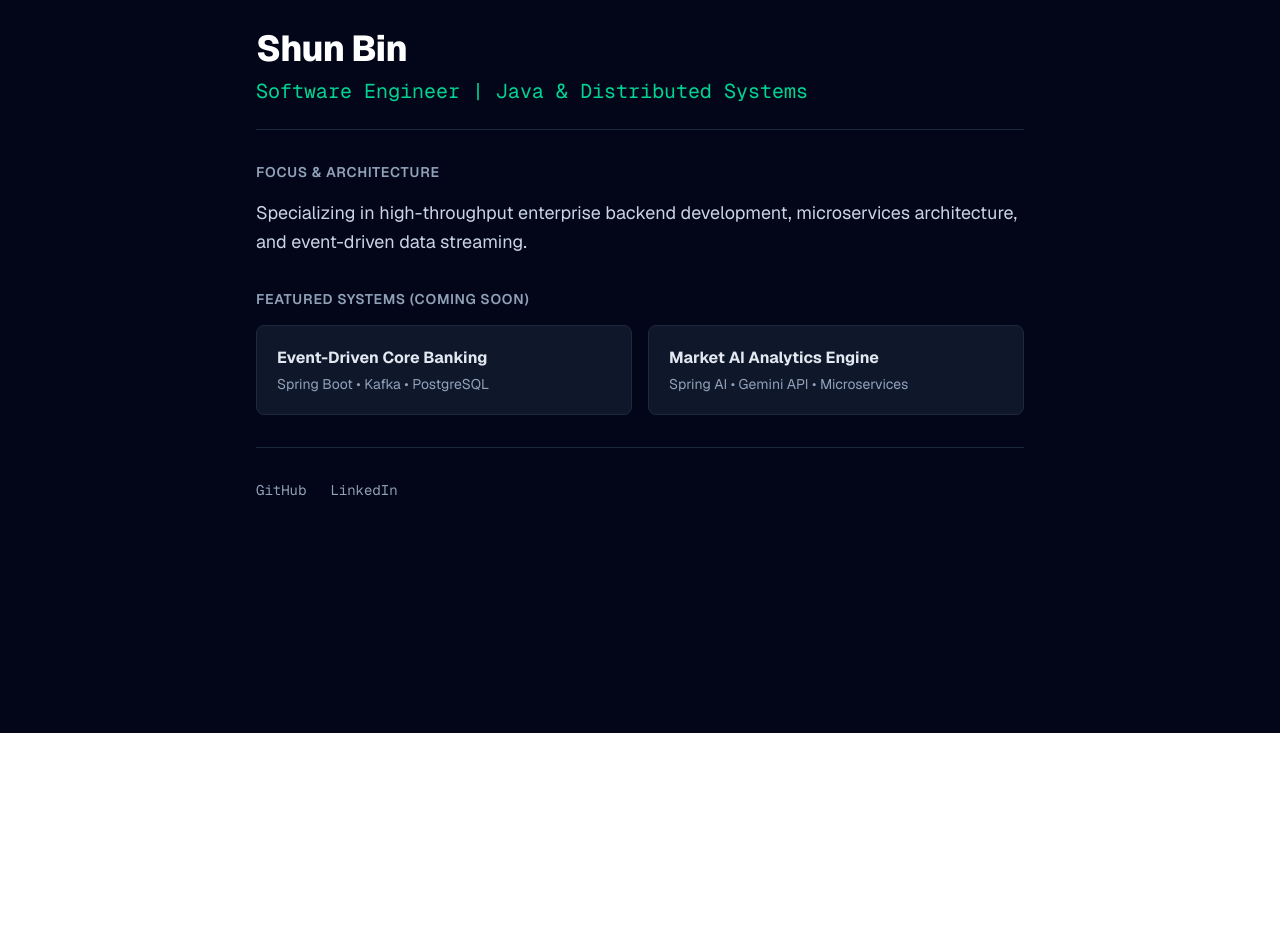
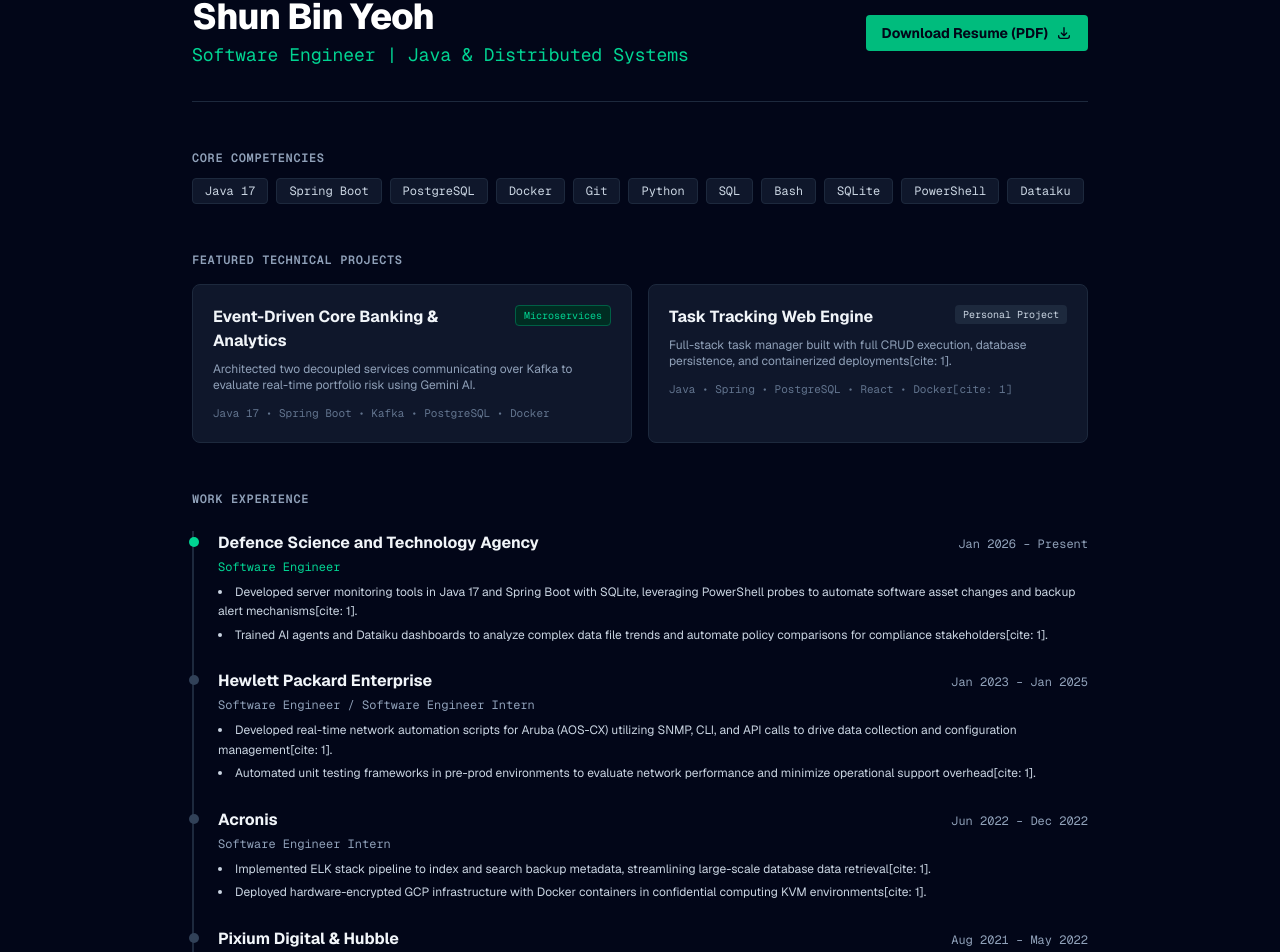
Before and after one commit to yshunbin/shunb-in, a Next.js app: page / in a window 1280 px wide. Shown: the part 67-1019 px from the top of the page. Before the commit the page ends 800 px from the top, so only its background shows below. Built offline with nearby package versions, Linux system fonts and the light colour scheme.

Commit message:
feat: added resume content and PDF download link

```diff
--- a/src/app/page.tsx
+++ b/src/app/page.tsx
@@ -1,42 +1,160 @@
 export default function Home() {
   return (
-    <main className="min-h-screen bg-slate-950 text-slate-100 flex flex-col justify-between p-8 md:p-24 font-sans">
-      <div className="max-w-3xl mx-auto w-full space-y-8">
+    <main className="min-h-screen bg-slate-950 text-slate-100 flex flex-col justify-between p-6 md:p-16 font-sans">
+      <div className="max-w-4xl mx-auto w-full space-y-12">
 
         {/* Header */}
-        <header className="space-y-2 border-b border-slate-800 pb-6">
-          <h1 className="text-4xl font-extrabold tracking-tight text-white">Shun Bin</h1>
-          <p className="text-xl text-emerald-400 font-mono">Software Engineer | Java & Distributed Systems</p>
+        <header className="flex flex-col md:flex-row justify-between items-start md:items-center gap-4 border-b border-slate-800 pb-8">
+          <div>
+            <h1 className="text-4xl font-extrabold tracking-tight text-white">Shun Bin Yeoh</h1>
+            <p className="text-lg text-emerald-400 font-mono mt-1">Software Engineer | Java & Distributed Systems</p>
+          </div>
+          <a
+            href="/resume.pdf"
+            target="_blank"
+            rel="noopener noreferrer"
+            className="inline-flex items-center gap-2 bg-emerald-500 hover:bg-emerald-600 text-slate-950 font-bold px-4 py-2 rounded transition text-sm"
+          >
+            <span>Download Resume (PDF)</span>
+            <svg className="w-4 h-4" fill="none" stroke="currentColor" viewBox="0 0 24 24"><path strokeLinecap="round" strokeLinejoin="round" strokeWidth="2" d="M4 16v1a3 3 0 003 3h10a3 3 0 003-3v-1m-4-4l-4 4m0 0l-4-4m4 4V4"></path></svg>
+          </a>
         </header>
 
-        {/* Bio / Focus */}
-        <section className="space-y-4">
-          <h2 className="text-sm font-semibold tracking-wider text-slate-400 uppercase">Focus & Architecture</h2>
-          <p className="text-slate-300 leading-relaxed text-lg">
-            Specializing in high-throughput enterprise backend development, microservices architecture, and event-driven data streaming.
-          </p>
+        {/* Core Technical Skills */}
+        <section className="space-y-3">
+          <h2 className="text-xs font-semibold tracking-wider text-slate-400 uppercase font-mono">Core Competencies</h2>
+          <div className="flex flex-wrap gap-2 text-xs font-mono">
+            {["Java 17", "Spring Boot", "PostgreSQL", "Docker", "Git", "Python", "SQL", "Bash", "SQLite", "PowerShell", "Dataiku"].map((skill) => (
+              <span key={skill} className="bg-slate-900 border border-slate-800 text-slate-300 px-3 py-1 rounded">
+                {skill}
+              </span>
+            ))}
+          </div>
         </section>
 
-        {/* Placeholder Projects Section */}
+        {/* Featured Systems / Projects */}
         <section className="space-y-4">
-          <h2 className="text-sm font-semibold tracking-wider text-slate-400 uppercase">Featured Systems (Coming Soon)</h2>
+          <h2 className="text-xs font-semibold tracking-wider text-slate-400 uppercase font-mono">Featured Technical Projects</h2>
           <div className="grid grid-cols-1 md:grid-cols-2 gap-4">
-            <div className="p-5 rounded-lg bg-slate-900 border border-slate-800 hover:border-slate-700 transition">
-              <h3 className="font-bold text-slate-200">Event-Driven Core Banking</h3>
-              <p className="text-sm text-slate-400 mt-1">Spring Boot • Kafka • PostgreSQL</p>
+
+            <div className="p-5 rounded-lg bg-slate-900 border border-slate-800 hover:border-slate-700 transition space-y-2">
+              <div className="flex justify-between items-start">
+                <h3 className="font-bold text-slate-100">Event-Driven Core Banking & Analytics</h3>
+                <span className="text-[10px] font-mono bg-emerald-950 text-emerald-400 px-2 py-0.5 rounded border border-emerald-800">
+                  Microservices
+                </span>
+              </div>
+              <p className="text-xs text-slate-400">
+                Architected two decoupled services communicating over Kafka to evaluate real-time portfolio risk using Gemini AI.
+              </p>
+              <div className="text-[11px] font-mono text-slate-500 pt-1">
+                Java 17 • Spring Boot • Kafka • PostgreSQL • Docker
+              </div>
             </div>
-            <div className="p-5 rounded-lg bg-slate-900 border border-slate-800 hover:border-slate-700 transition">
-              <h3 className="font-bold text-slate-200">Market AI Analytics Engine</h3>
-              <p className="text-sm text-slate-400 mt-1">Spring AI • Gemini API • Microservices</p>
+
+            <div className="p-5 rounded-lg bg-slate-900 border border-slate-800 hover:border-slate-700 transition space-y-2">
+              <div className="flex justify-between items-start">
+                <h3 className="font-bold text-slate-100">Task Tracking Web Engine</h3>
+                <span className="text-[10px] font-mono bg-slate-800 text-slate-300 px-2 py-0.5 rounded">
+                  Personal Project
+                </span>
+              </div>
+              <p className="text-xs text-slate-400">
+                Full-stack task manager built with full CRUD execution, database persistence, and containerized deployments[cite: 1].
+              </p>
+              <div className="text-[11px] font-mono text-slate-500 pt-1">
+                Java • Spring • PostgreSQL • React • Docker[cite: 1]
+              </div>
             </div>
+
+          </div>
+        </section>
+
+        {/* Work Experience Timeline */}
+        <section className="space-y-6">
+          <h2 className="text-xs font-semibold tracking-wider text-slate-400 uppercase font-mono">Work Experience</h2>
+
+          <div className="space-y-6 border-l-2 border-slate-800 pl-4 md:pl-6">
+
+            {/* DSTA */}
+            <div className="space-y-1 relative">
+              <div className="absolute -left-[21px] md:-left-[29px] top-1.5 w-2.5 h-2.5 bg-emerald-400 rounded-full"></div>
+              <div className="flex justify-between items-baseline">
+                <h3 className="font-bold text-slate-100">Defence Science and Technology Agency</h3>
+                <span className="text-xs font-mono text-slate-400">Jan 2026 – Present</span>
+              </div>
+              <p className="text-xs text-emerald-400 font-mono">Software Engineer</p>
+              <ul className="list-disc list-inside text-xs text-slate-300 space-y-1 pt-1 leading-relaxed">
+                <li>Developed server monitoring tools in Java 17 and Spring Boot with SQLite, leveraging PowerShell probes to automate software asset changes and backup alert mechanisms[cite: 1].</li>
+                <li>Trained AI agents and Dataiku dashboards to analyze complex data file trends and automate policy comparisons for compliance stakeholders[cite: 1].</li>
+              </ul>
+            </div>
+
+            {/* HPE */}
+            <div className="space-y-1 relative">
+              <div className="absolute -left-[21px] md:-left-[29px] top-1.5 w-2.5 h-2.5 bg-slate-700 rounded-full"></div>
+              <div className="flex justify-between items-baseline">
+                <h3 className="font-bold text-slate-100">Hewlett Packard Enterprise</h3>
+                <span className="text-xs font-mono text-slate-400">Jan 2023 – Jan 2025</span>
+              </div>
+              <p className="text-xs text-slate-400 font-mono">Software Engineer / Software Engineer Intern</p>
+              <ul className="list-disc list-inside text-xs text-slate-300 space-y-1 pt-1 leading-relaxed">
+                <li>Developed real-time network automation scripts for Aruba (AOS-CX) utilizing SNMP, CLI, and API calls to drive data collection and configuration management[cite: 1].</li>
+                <li>Automated unit testing frameworks in pre-prod environments to evaluate network performance and minimize operational support overhead[cite: 1].</li>
+              </ul>
+            </div>
+
+            {/* Acronis */}
+            <div className="space-y-1 relative">
+              <div className="absolute -left-[21px] md:-left-[29px] top-1.5 w-2.5 h-2.5 bg-slate-700 rounded-full"></div>
+              <div className="flex justify-between items-baseline">
+                <h3 className="font-bold text-slate-100">Acronis</h3>
+                <span className="text-xs font-mono text-slate-400">Jun 2022 – Dec 2022</span>
+              </div>
+              <p className="text-xs text-slate-400 font-mono">Software Engineer Intern</p>
+              <ul className="list-disc list-inside text-xs text-slate-300 space-y-1 pt-1 leading-relaxed">
+                <li>Implemented ELK stack pipeline to index and search backup metadata, streamlining large-scale database data retrieval[cite: 1].</li>
+                <li>Deployed hardware-encrypted GCP infrastructure with Docker containers in confidential computing KVM environments[cite: 1].</li>
+              </ul>
+            </div>
+
+            {/* Pixium & Hubble */}
+            <div className="space-y-1 relative">
+              <div className="absolute -left-[21px] md:-left-[29px] top-1.5 w-2.5 h-2.5 bg-slate-700 rounded-full"></div>
+              <div className="flex justify-between items-baseline">
+                <h3 className="font-bold text-slate-100">Pixium Digital & Hubble</h3>
+                <span className="text-xs font-mono text-slate-400">Aug 2021 – May 2022</span>
+              </div>
+              <p className="text-xs text-slate-400 font-mono">Software Engineer Internships</p>
+              <p className="text-xs text-slate-300 leading-relaxed pt-1">
+                Migrated monolithic backend data systems to Ruby on Rails microservices on K8s[cite: 1], and built full-stack web application tools with PostgreSQL and AWS cloud infrastructure[cite: 1].
+              </p>
+            </div>
+
+          </div>
+        </section>
+
+        {/* Education */}
+        <section className="space-y-3">
+          <h2 className="text-xs font-semibold tracking-wider text-slate-400 uppercase font-mono">Education</h2>
+          <div className="p-4 rounded-lg bg-slate-900 border border-slate-800 flex justify-between items-center">
+            <div>
+              <h3 className="font-bold text-slate-100 text-sm">Nanyang Technological University</h3>
+              <p className="text-xs text-slate-400">Bachelor of Computer Science (Elective Focus in AI & Machine Learning)</p>
+            </div>
+            <span className="text-xs font-mono text-slate-400">2019 – 2023</span>
           </div>
         </section>
 
         {/* Footer Links */}
-        <footer className="pt-8 border-t border-slate-800 flex gap-6 text-slate-400 text-sm font-mono">
-          <a href="https://github.com" target="_blank" className="hover:text-emerald-400 transition">GitHub</a>
-          <a href="https://linkedin.com" target="_blank" className="hover:text-emerald-400 transition">LinkedIn</a>
+        <footer className="pt-8 border-t border-slate-800 flex justify-between items-center text-slate-400 text-xs font-mono">
+          <div className="flex gap-6">
+            <a href="https://github.com/yshunbin" target="_blank" rel="noopener noreferrer" className="hover:text-emerald-400 transition">GitHub</a>
+            <a href="https://linkedin.com" target="_blank" rel="noopener noreferrer" className="hover:text-emerald-400 transition">LinkedIn</a>
+          </div>
+          <span>yshunbin@gmail.com</span>
         </footer>
+
       </div>
     </main>
   );
```
Also changed, not shown: 1 other file (tests, documents, lock files or other folders).
